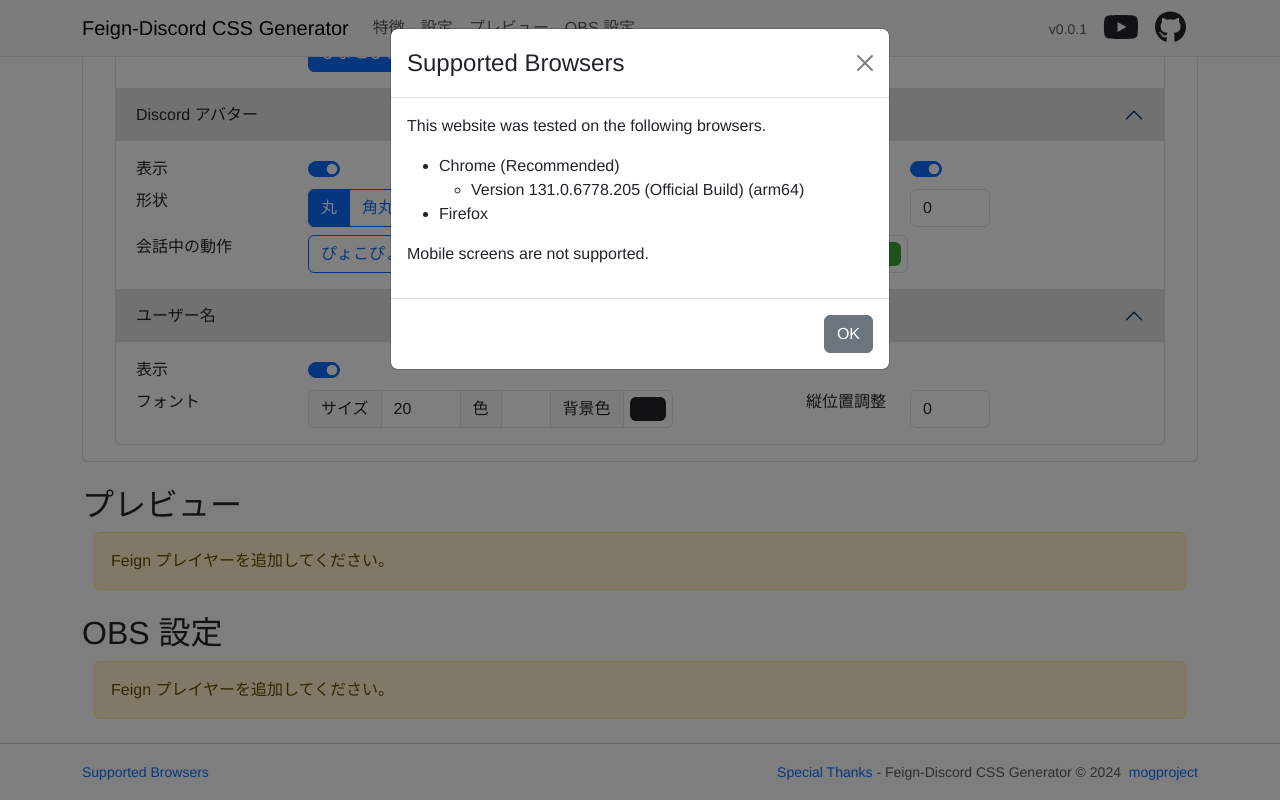
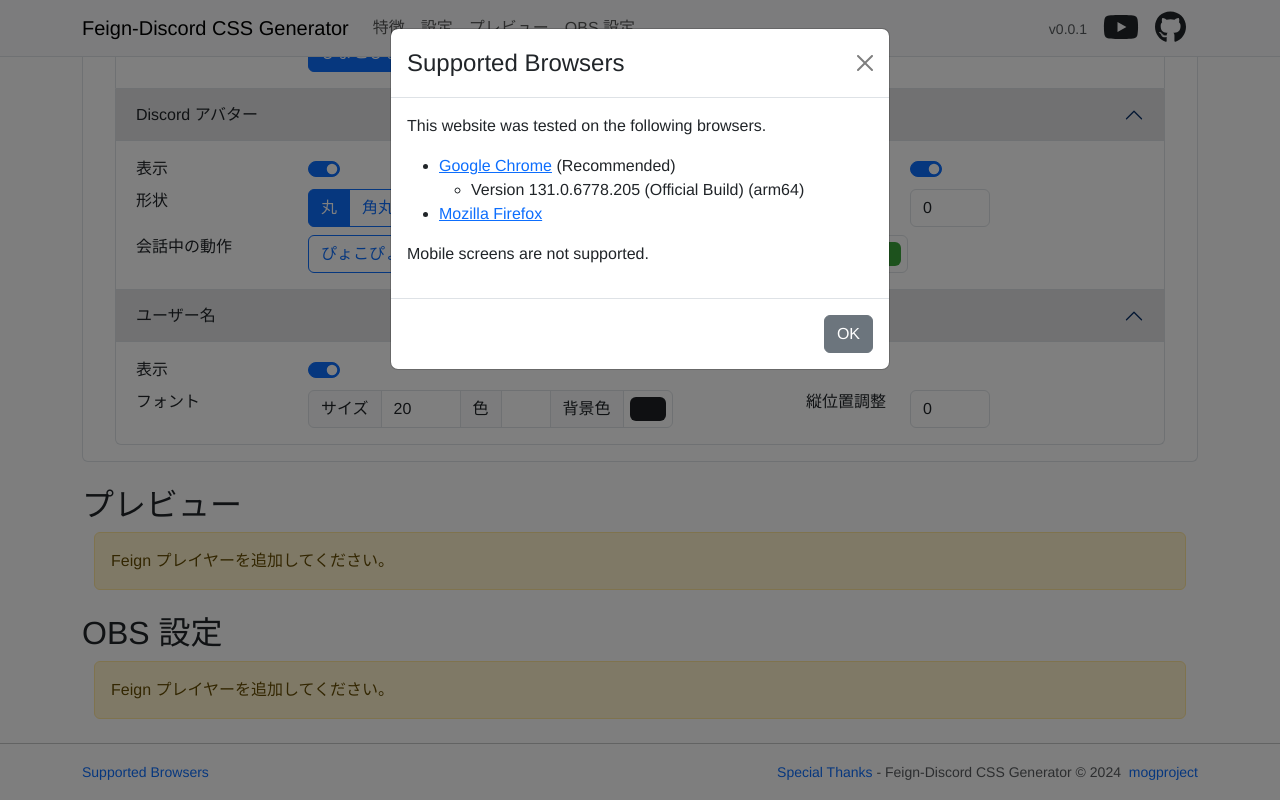
Before and after one commit to mogproject/feign-discord-css-generator, a React (Create React App) app: page / in a window 1280 px wide. Both pictures are taken after a click on the element "Supported Browsers". Shown: the part 1220-2020 px from the top of the page. Built offline with nearby package versions, Linux system fonts and the light colour scheme.

Commit message:
Refactor footer

```diff
--- a/src/components/Footer.tsx
+++ b/src/components/Footer.tsx
@@ -10,16 +10,19 @@
   const [modalContent, setModalContent] = React.useState({ title: '', body: <></> })
   const handleModalClose = () => setModalOpen(false);
 
+  const createLink = (title: string, link: string) =>
+    <a href={link} target="_blank" rel="noreferrer">{title}</a>;
+
   const createItem = (author: string, title: string, link: string) =>
-    <li>{author}<ul><li><a href={link} target="_blank" rel="noreferrer">{title}</a></li></ul> </li>;
+    <li>{author}<ul><li>{createLink(title, link)}</li></ul> </li>;
 
   const supportedBrowsersContent = (<>
     <p>This website was tested on the following browsers.</p>
     <ul>
-      <li>Chrome (Recommended)
+      <li>{createLink('Google Chrome', 'https://google.com/chrome')} (Recommended)
         <ul><li>Version 131.0.6778.205 (Official Build) (arm64)</li></ul>
       </li>
-      <li>Firefox</li>
+      <li>{createLink('Mozilla Firefox', 'https://mozilla.org/firefox')}</li>
     </ul>
     <p>Mobile screens are not supported.</p>
   </>);
```
